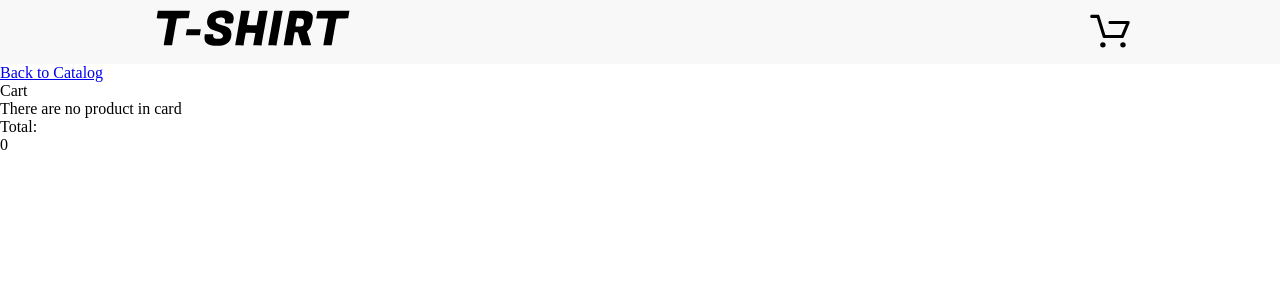
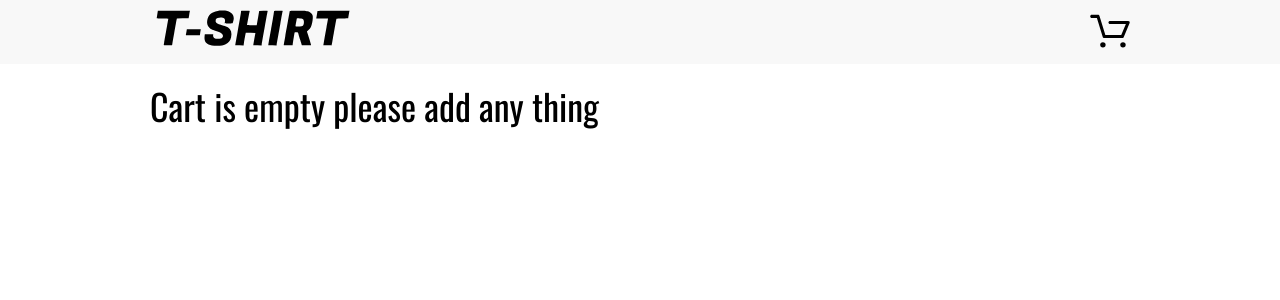
Before and after one commit to lordwebkit/t-shirt-dev, a Vue app: page /cart in a window 1280 px wide. Shown: the top 300 px of the page. Built offline with nearby package versions, Linux system fonts and the light colour scheme.

Commit message:
added title for empty cart, style for cart

```diff
--- a/src/components/SCart.vue
+++ b/src/components/SCart.vue
@@ -1,10 +1,14 @@
 <template>
-  <div class="s-cart">
-    <router-link :to="{ name: 'catalog' }">
-      <div class="s-catalog__link-cart">Back to Catalog</div>
-    </router-link>
-    <h2>Cart</h2>
-    <p v-if="CART.length === 0">There are no product in card</p>
+  <div class="s-cart-wrapper">
+    <section class="s-grid-wrapper">
+      <div class="s-cart__title-wrapper">
+        <h2 class="s-title s-cart__title">
+          Cart
+          <span :class="cartEmpty ? 's-cart_inline-block' : 's-cart_none'"
+            >is empty please add any thing
+          </span>
+        </h2>
+      </div>
       <s-cart-item
         v-for="(item, index) in CART"
         :key="item.article"
@@ -13,10 +17,14 @@
         @decrement-quantity-cart-item="decrementQuantityCartItem(index)"
         @increment-quantity-cart-item="incrementQuantityCartItem(index)"
       />
-    <div class="s-cart__total">
-      <p>Total:</p>
-      <p>{{ CART.length === 0 ? 0 : cartTotalCost }}</p>
+      <div
+        class="s-cart__buy-wrapper"
+        :class="cartEmpty ? 's-cart_none' : 's-cart_flex'"
+      >
+        <p class="s-text s-cart__total">Total: {{ cartTotalCost }}$</p>
+        <button class="s-btn s-cart__buy">BUY</button>
       </div>
+    </section>
   </div>
 </template>
 <script>
@@ -34,6 +42,9 @@ export default {
       return this.CART.reduce((sum, el) => {
         return sum + el.price * el.quantity;
       }, 0);
+    },
+    cartEmpty() {
+      return this.CART.length === 0 ? true : false;
     },
   },
   methods: {
@@ -54,4 +65,30 @@ export default {
   },
 };
 </script>
-<style lang="scss" scoped></style>
+<style lang="scss" scoped>
+.s-cart {
+  &_inline-block {
+    display: inline-block;
+  }
+  &__title {
+    &-wrapper {
+      margin: 20px 0 25px 0;
+    }
+  }
+  &__buy {
+    padding: 10px 30px;
+    &-wrapper {
+      margin-top: 20px;
+      display: flex;
+      justify-content: space-between;
+      align-items: center;
+    }
+  }
+  &_flex {
+    display: flex;
+  }
+  &_none {
+    display: none;
+  }
+}
+</style>
--- a/src/components/SCartItem.vue
+++ b/src/components/SCartItem.vue
@@ -5,18 +5,19 @@
       :src="getImageUrl(cartItemData.image)"
       alt="Photo T-shirt"
     />
-    <div class="s-cart-item__info">
+    <div class="s-cart-item__info s-text_s">
       <p>{{ cartItemData.name }}</p>
-      <p>{{ cartItemData.price }}</p>
-      <p>{{ cartItemData.article }}</p>
+      <p>{{ cartItemData.price }}$</p>
     </div>
-    <div class="s-cart-item__quantity">
+    <div class="s-cart-item__quantity s-text_xs">
       <p>Quantity</p>
-      <span @click="callDecrementQuantityCartItem">-</span>
-      {{ cartItemData.quantity }}
-      <span @click="callIncrementQuantityCartItem">+</span>
+      <div class="s-cart-item-quantity__info">
+        <span class="s-cart-item-quantity__info-minus" @click="callDecrementQuantityCartItem"></span>
+        {{ cartItemData.quantity }}
+        <span class="s-cart-item-quantity__info-plus" @click="callIncrementQuantityCartItem"></span>
+      </div>
     </div>
-    <button @click="callDeleteFromCart">Delete</button>
+    <button class="s-btn s-cart-item__btn " @click="callDeleteFromCart">Delete</button>
   </div>
 </template>
 <script>
@@ -57,15 +58,38 @@ export default {
 </script>
 <style lang="scss" scoped>
 .s-cart-item {
+  margin-top: 12px;
   padding: $padding * 2;
   display: flex;
   justify-content: space-between;
   box-shadow: 0 0 8px 0 #e0e0e0;
   align-items: center;
   flex-wrap: nowrap;
-
   &__image {
     max-width: 80px;
   }
+  &__btn {
+    padding: 5px 10px;
+  }
+  &-quantity {
+    &__info {
+      display: flex;
+      align-items: center;
+      justify-content: space-between;
+      &-minus,
+      &-plus {
+        width: 15px;
+        height: 15px;
+        background-size: 15px;
+        cursor: pointer;
+      }
+      &-minus {
+        background-image: url('@/assets/icons/minus.svg');
+      }
+      &-plus {
+        background-image: url('@/assets/icons/plus.svg');
+      }
+    }
+  }
 }
 </style>
```
Lines whose indentation alone changed are shown as unchanged.
